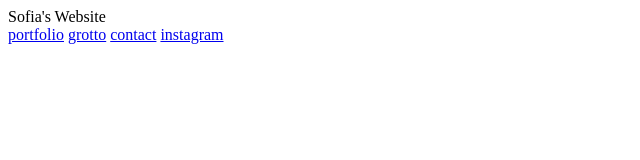
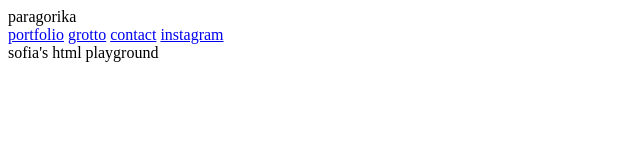
Before and after one commit to paragorika/paragorika, a plain HTML site: page index.html in a window 1280 px wide. Shown: the whole page, without its empty margins (0-640 px from the left). Drawn offline with Linux system fonts and the light colour scheme.

Commit message:
added html paragraph

```diff
--- a/index.html
+++ b/index.html
@@ -8,12 +8,21 @@
 </head>
 <body>
     <header>
-        <div class="name">Sofia's Website</div>
+        <div class="name">paragorika</div>
         <div class="menu">
             <a href="index.html">portfolio</a>
             <a href="grotto.html">grotto</a>
             <a href="contact.html">contact</a>
             <a href = 'https://www.instagram.com/paragorika/' > instagram </a>
         </div>
+    </header>
+
+    <section class="dynamic">
+        <div class="greeting">
+            <thisis>
+                s<span style="font-family: NeueItalic;">o</span>fi<span style="font-family: NeueItalic;">a</span>'s html playgr<span style="font-family: NeueItalic;">o</span>und
+            </thisis>
+        </div>
+    </section>
 </body>
 </html>
--- a/style.css
+++ b/style.css
@@ -1 +1,4 @@
-@import url();
+@font-face {
+    font-family: NeueHaas;
+    src: url(fonts/NeueHaasDisplay-RomanItalic.ttf);
+}
```
